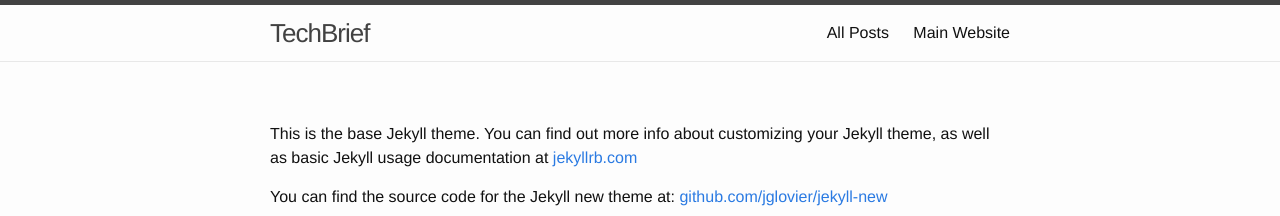
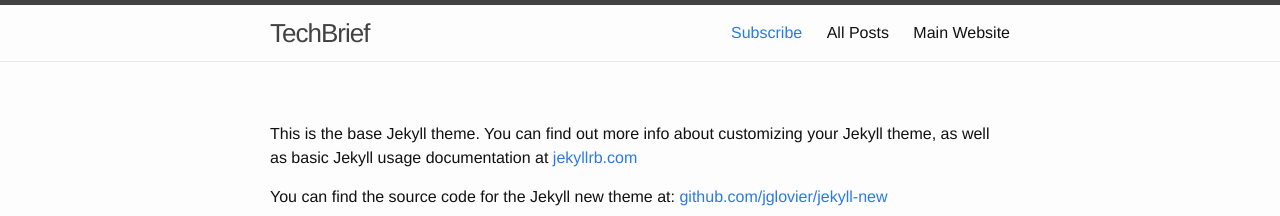
Before and after one commit to hiattp/blog, a Jekyll site: the page built from about.md, in a window 1280 px wide. Shown: the top 216 px of the page. Built offline with Jekyll 4.4.1, drawn with Linux system fonts in a browser that asks for light colours.

Commit message:
added feedburner subscribe link

```diff
--- a/_includes/header.html
+++ b/_includes/header.html
@@ -14,6 +14,7 @@
       </a>
 
       <div class="trigger">
+        <a href="https://feedburner.google.com/fb/a/mailverify?uri=paulrugelhiatt/jTTf&amp;loc=en_US">Subscribe</a>
         <a class="page-link" href="/">All Posts</a>
         <a class="page-link" href="http://www.paulrugelhiatt.com">Main Website</a>
         {% for page in site.pages %}
```
